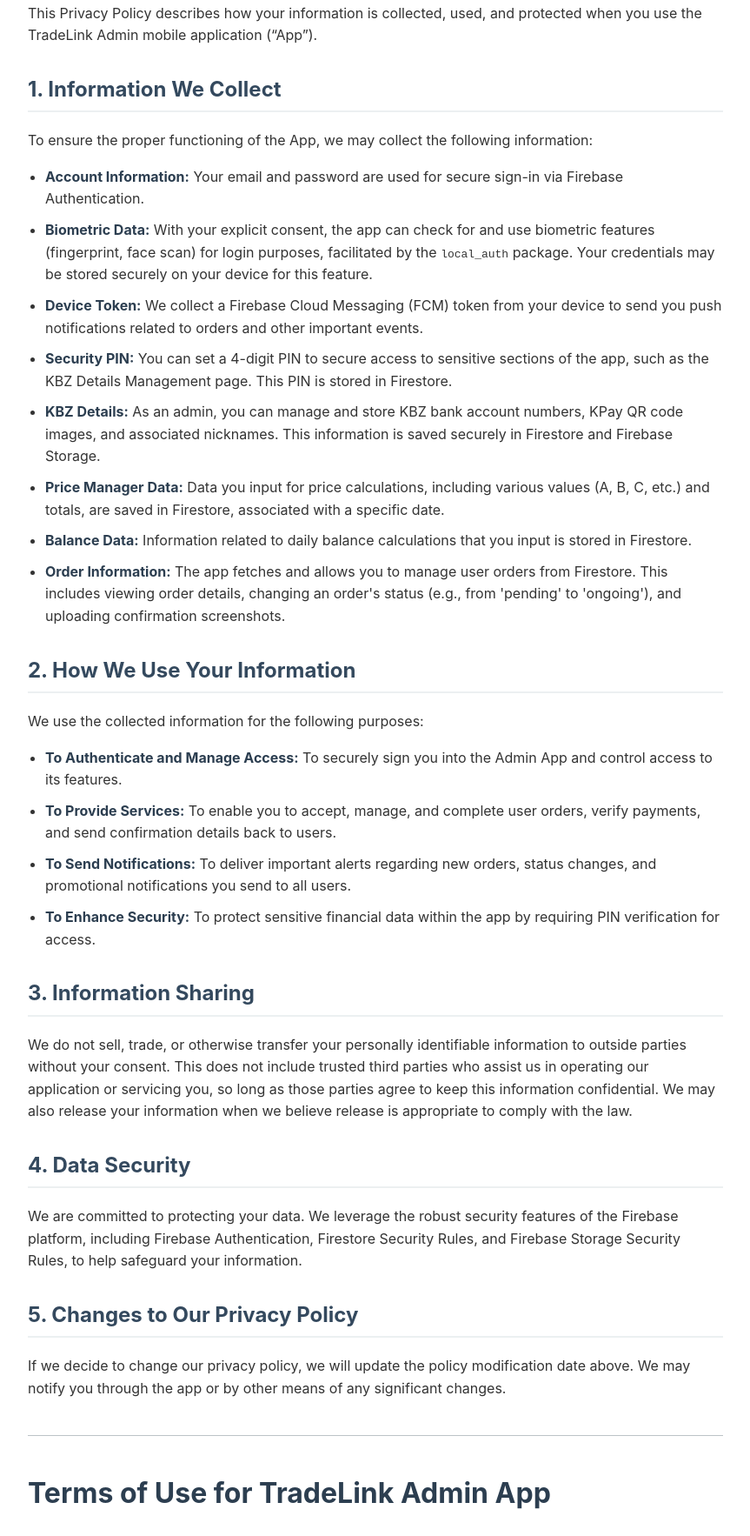
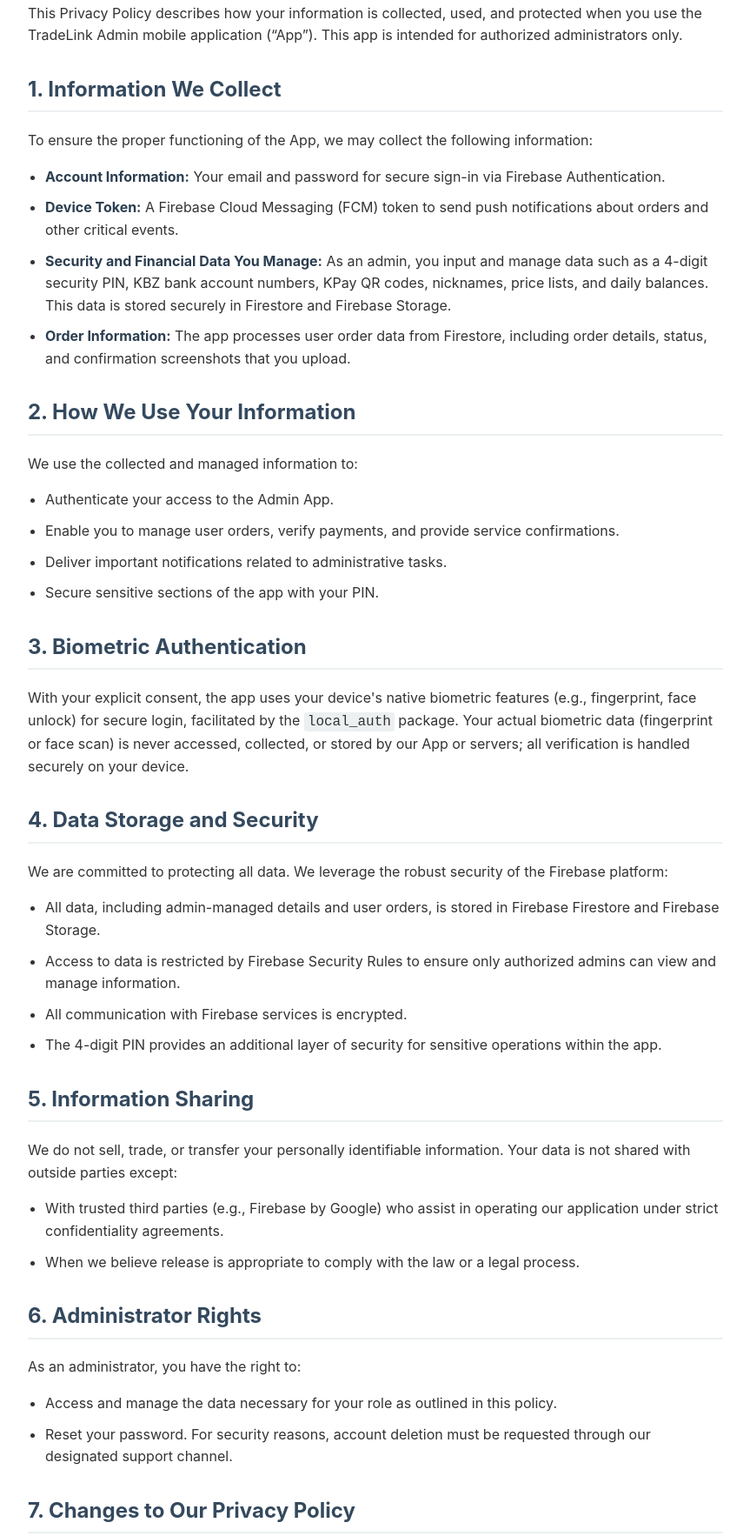
Before and after one commit to Tkar-2187/Policy-Policy-TradeLinkAdmin, a plain HTML site: page index.html in a window 1280 px wide. Shown: the part 173-1939 px from the top of the page at 87% size, without its empty margins (208-1071 px from the left). Drawn offline with Linux system fonts and the light colour scheme.

Commit message:
Update index.html

```diff
--- a/index.html
+++ b/index.html
@@ -12,7 +12,10 @@
         ul { padding-left: 20px; }
         li { margin-bottom: 10px; }
         strong { color: #2c3e50; }
+        code { background-color: #ecf0f1; padding: 2px 4px; border-radius: 3px; font-family: "Courier New", Courier, monospace;}
         hr { border: 0; height: 1px; background-color: #bdc3c7; margin: 40px 0; }
+        a { color: #3498db; text-decoration: none; }
+        a:hover { text-decoration: underline; }
     </style>
 </head>
 <body>
@@ -20,38 +23,57 @@
         <h1>Privacy Policy for TradeLink Admin App</h1>
         <p><strong>Last Updated:</strong> July 22, 2025</p>
 
-        <p>This Privacy Policy describes how your information is collected, used, and protected when you use the TradeLink Admin mobile application (“App”).</p>
+        <p>This Privacy Policy describes how your information is collected, used, and protected when you use the TradeLink Admin mobile application (“App”). This app is intended for authorized administrators only.</p>
 
         <h2>1. Information We Collect</h2>
         <p>To ensure the proper functioning of the App, we may collect the following information:</p>
         <ul>
-            <li><strong>Account Information:</strong> Your email and password are used for secure sign-in via Firebase Authentication.</li>
-            <li><strong>Biometric Data:</strong> With your explicit consent, the app can check for and use biometric features (fingerprint, face scan) for login purposes, facilitated by the <code>local_auth</code> package. Your credentials may be stored securely on your device for this feature.</li>
-            <li><strong>Device Token:</strong> We collect a Firebase Cloud Messaging (FCM) token from your device to send you push notifications related to orders and other important events.</li>
-            <li><strong>Security PIN:</strong> You can set a 4-digit PIN to secure access to sensitive sections of the app, such as the KBZ Details Management page. This PIN is stored in Firestore.</li>
-            <li><strong>KBZ Details:</strong> As an admin, you can manage and store KBZ bank account numbers, KPay QR code images, and associated nicknames. This information is saved securely in Firestore and Firebase Storage.</li>
-            <li><strong>Price Manager Data:</strong> Data you input for price calculations, including various values (A, B, C, etc.) and totals, are saved in Firestore, associated with a specific date.</li>
-            <li><strong>Balance Data:</strong> Information related to daily balance calculations that you input is stored in Firestore.</li>
-            <li><strong>Order Information:</strong> The app fetches and allows you to manage user orders from Firestore. This includes viewing order details, changing an order's status (e.g., from 'pending' to 'ongoing'), and uploading confirmation screenshots.</li>
+            <li><strong>Account Information:</strong> Your email and password for secure sign-in via Firebase Authentication.</li>
+            <li><strong>Device Token:</strong> A Firebase Cloud Messaging (FCM) token to send push notifications about orders and other critical events.</li>
+            <li><strong>Security and Financial Data You Manage:</strong> As an admin, you input and manage data such as a 4-digit security PIN, KBZ bank account numbers, KPay QR codes, nicknames, price lists, and daily balances. This data is stored securely in Firestore and Firebase Storage.</li>
+            <li><strong>Order Information:</strong> The app processes user order data from Firestore, including order details, status, and confirmation screenshots that you upload.</li>
         </ul>
 
         <h2>2. How We Use Your Information</h2>
-        <p>We use the collected information for the following purposes:</p>
+        <p>We use the collected and managed information to:</p>
         <ul>
-            <li><strong>To Authenticate and Manage Access:</strong> To securely sign you into the Admin App and control access to its features.</li>
-            <li><strong>To Provide Services:</strong> To enable you to accept, manage, and complete user orders, verify payments, and send confirmation details back to users.</li>
-            <li><strong>To Send Notifications:</strong> To deliver important alerts regarding new orders, status changes, and promotional notifications you send to all users.</li>
-            <li><strong>To Enhance Security:</strong> To protect sensitive financial data within the app by requiring PIN verification for access.</li>
+            <li>Authenticate your access to the Admin App.</li>
+            <li>Enable you to manage user orders, verify payments, and provide service confirmations.</li>
+            <li>Deliver important notifications related to administrative tasks.</li>
+            <li>Secure sensitive sections of the app with your PIN.</li>
         </ul>
 
-        <h2>3. Information Sharing</h2>
-        <p>We do not sell, trade, or otherwise transfer your personally identifiable information to outside parties without your consent. This does not include trusted third parties who assist us in operating our application or servicing you, so long as those parties agree to keep this information confidential. We may also release your information when we believe release is appropriate to comply with the law.</p>
+        <h2>3. Biometric Authentication</h2>
+        <p>With your explicit consent, the app uses your device's native biometric features (e.g., fingerprint, face unlock) for secure login, facilitated by the <code>local_auth</code> package. Your actual biometric data (fingerprint or face scan) is never accessed, collected, or stored by our App or servers; all verification is handled securely on your device.</p>
 
-        <h2>4. Data Security</h2>
-        <p>We are committed to protecting your data. We leverage the robust security features of the Firebase platform, including Firebase Authentication, Firestore Security Rules, and Firebase Storage Security Rules, to help safeguard your information.</p>
+        <h2>4. Data Storage and Security</h2>
+        <p>We are committed to protecting all data. We leverage the robust security of the Firebase platform:</p>
+         <ul>
+            <li>All data, including admin-managed details and user orders, is stored in Firebase Firestore and Firebase Storage.</li>
+            <li>Access to data is restricted by Firebase Security Rules to ensure only authorized admins can view and manage information.</li>
+            <li>All communication with Firebase services is encrypted.</li>
+            <li>The 4-digit PIN provides an additional layer of security for sensitive operations within the app.</li>
+        </ul>
 
-        <h2>5. Changes to Our Privacy Policy</h2>
+        <h2>5. Information Sharing</h2>
+        <p>We do not sell, trade, or transfer your personally identifiable information. Your data is not shared with outside parties except:</p>
+        <ul>
+             <li>With trusted third parties (e.g., Firebase by Google) who assist in operating our application under strict confidentiality agreements.</li>
+             <li>When we believe release is appropriate to comply with the law or a legal process.</li>
+        </ul>
+
+        <h2>6. Administrator Rights</h2>
+        <p>As an administrator, you have the right to:</p>
+        <ul>
+            <li>Access and manage the data necessary for your role as outlined in this policy.</li>
+            <li>Reset your password. For security reasons, account deletion must be requested through our designated support channel.</li>
+        </ul>
+
+        <h2>7. Changes to Our Privacy Policy</h2>
         <p>If we decide to change our privacy policy, we will update the policy modification date above. We may notify you through the app or by other means of any significant changes.</p>
+
+        <h2>8. Contact Us</h2>
+        <p>For questions or privacy-related concerns regarding the Admin App, please contact the development team through the designated support channel.</p>
 
         <hr>
 
```
